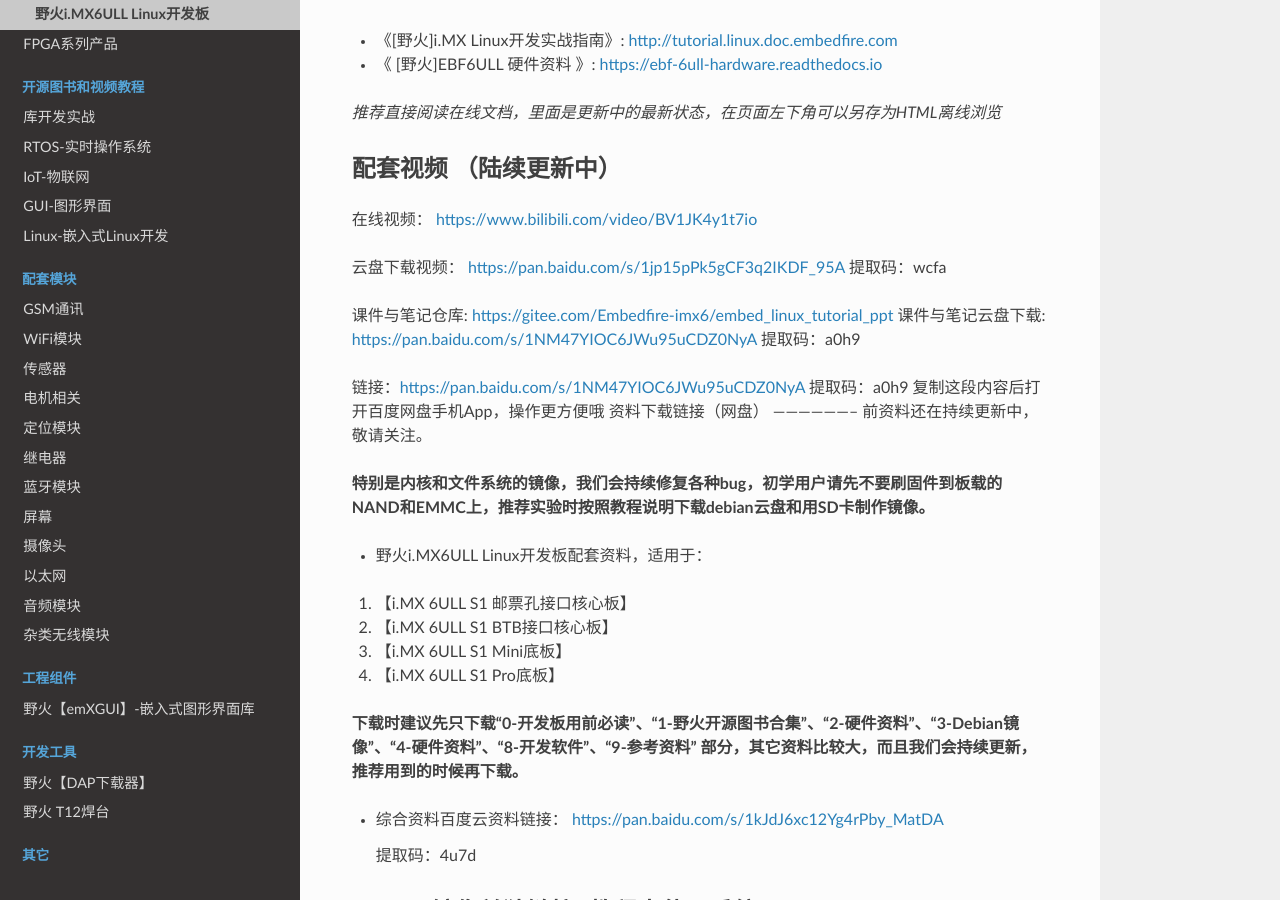
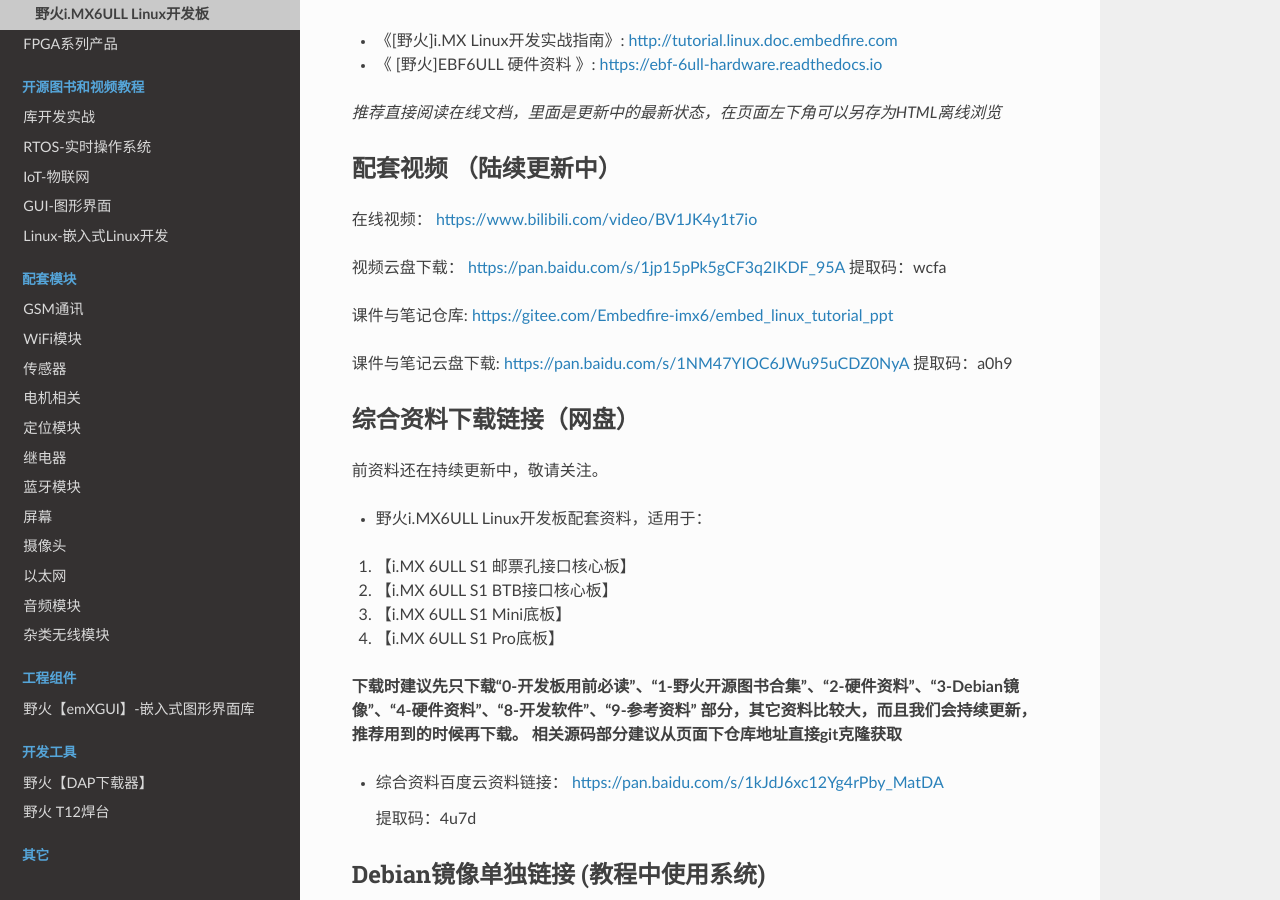
Before and after one commit to Embedfire/ebf_products, a Sphinx documentation site: the page built from documentation/linux/ebf_i.mx6ull.rst, in a window 1280 px wide and 900 px high, scrolled down 198 px. Built offline with Sphinx 7.4.7 and the Read the Docs theme 2.0.0, drawn with Linux system fonts in a browser that asks for light colours; pages that are not in the unit, such as notebooks, are missing from menus.

Commit message:
删掉个现在不必要的说明 修改格式 添加说明

```diff
--- a/documentation/linux/ebf_i.mx6ull.rst
+++ b/documentation/linux/ebf_i.mx6ull.rst
@@ -17,22 +17,21 @@
 --------
 在线视频：       https://www.bilibili.com/video/BV1JK4y1t7io
 
-云盘下载视频：   https://pan.baidu.com/s/1jp15pPk5gCF3q2IKDF_95A    提取码：wcfa
+视频云盘下载：   https://pan.baidu.com/s/1jp15pPk5gCF3q2IKDF_95A     提取码：wcfa
+
 
 
 课件与笔记仓库:      https://gitee.com/Embedfire-imx6/embed_linux_tutorial_ppt
+
 课件与笔记云盘下载:  https://pan.baidu.com/s/1NM47YIOC6JWu95uCDZ0NyA  提取码：a0h9
 
 
 
-链接：https://pan.baidu.com/s/1NM47YIOC6JWu95uCDZ0NyA
-提取码：a0h9
-复制这段内容后打开百度网盘手机App，操作更方便哦
-资料下载链接（网盘）
+
+
+综合资料下载链接（网盘）
 --------------------
 前资料还在持续更新中，敬请关注。
-
-**特别是内核和文件系统的镜像，我们会持续修复各种bug，初学用户请先不要刷固件到板载的NAND和EMMC上，推荐实验时按照教程说明下载debian云盘和用SD卡制作镜像。**
 
 -  野火i.MX6ULL Linux开发板配套资料，适用于：
 
@@ -41,7 +40,8 @@
 #. 【i.MX 6ULL S1 Mini底板】
 #. 【i.MX 6ULL S1 Pro底板】
 
-**下载时建议先只下载“0-开发板用前必读”、“1-野火开源图书合集”、“2-硬件资料”、“3-Debian镜像”、“4-硬件资料”、“8-开发软件”、“9-参考资料” 部分，其它资料比较大，而且我们会持续更新，推荐用到的时候再下载。**
+**下载时建议先只下载“0-开发板用前必读”、“1-野火开源图书合集”、“2-硬件资料”、“3-Debian镜像”、“4-硬件资料”、“8-开发软件”、“9-参考资料” 部分，其它资料比较大，而且我们会持续更新，推荐用到的时候再下载。
+相关源码部分建议从页面下仓库地址直接git克隆获取**
 
 - 综合资料百度云资料链接：
   https://pan.baidu.com/s/1kJdJ6xc12Yg4rPby_MatDA
```
